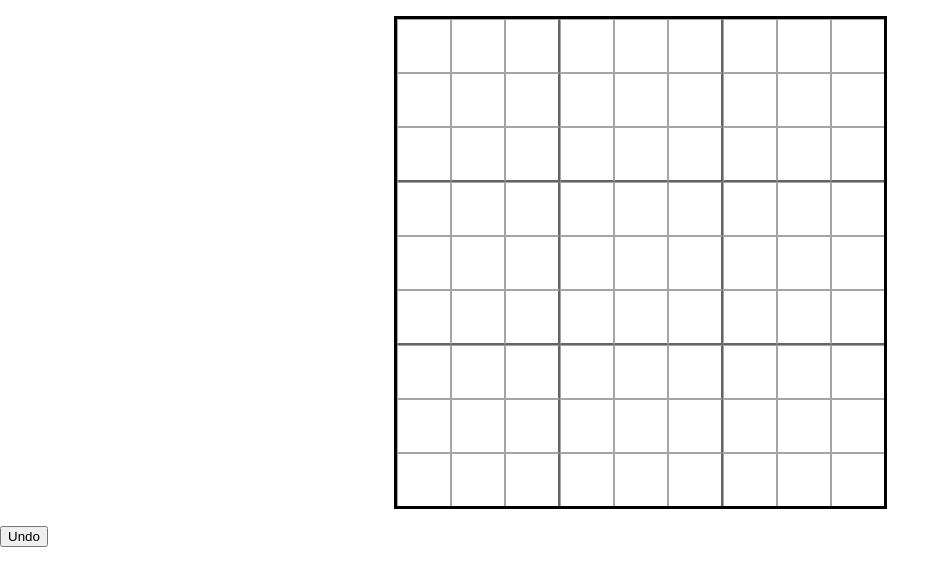
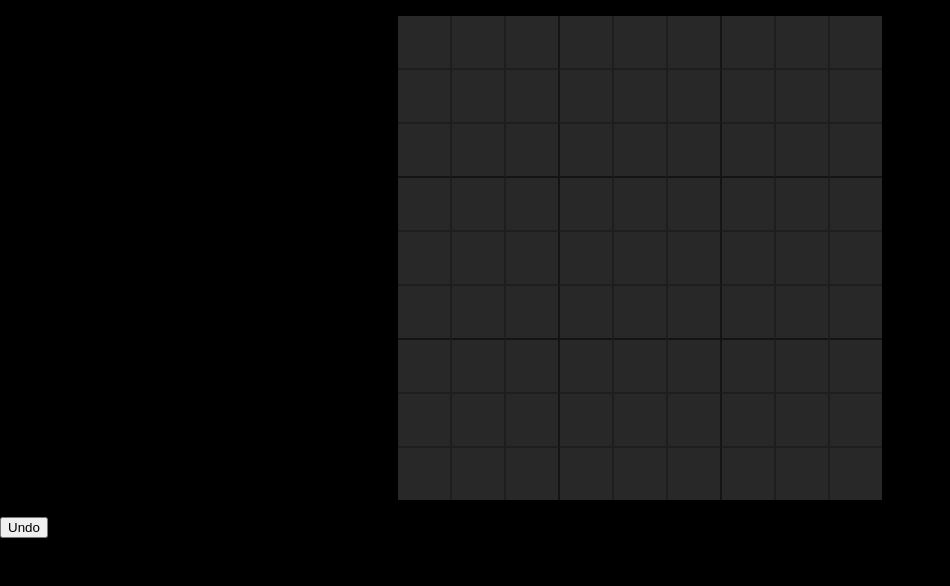
Before and after one commit to masonh22/sudoku, a React (Create React App) app: page / in a window 1280 px wide. Shown: the top 586 px of the page, without its empty margins (0-950 px from the left). Built offline with nearby package versions, Linux system fonts and the light colour scheme.

Commit message:
updated css

```diff
--- a/src/index.css
+++ b/src/index.css
@@ -5,6 +5,7 @@ body {
     sans-serif;
   -webkit-font-smoothing: antialiased;
   -moz-osx-font-smoothing: grayscale;
+  background-color:black;
 }
 
 code {
@@ -16,35 +17,44 @@ td {
   text-align:center;
   vertical-align:center;
   font-size:30px;
-  border: 1px solid rgb(165, 165, 165);
+  border: 1px solid rgb(30, 30, 30);
+  background-color:rgb(40,40,40);
   overflow:hidden;
   width:50px;
   height:50px;
 }
 
 td:hover {
-  background-color:rgb(240,240,240);
+  background-color:rgb(60,60,60);
 }
 
 td.selected {
-  background-color:rgb(220,220,220);
+  background-color:rgb(80,80,80);
 }
 
 table {
   width:450px;
   height:450px;
   border-spacing: 0px;
-  border:3px solid black;
+  /*border:3px solid rgb(20,20,20);*/
   table-layout:fixed;
   margin:1em auto;
 }
 
 td:nth-child(3n) {
-  border-right:2px solid rgb(100, 100, 100);
+  border-right:1px solid rgb(20,20,20);
 }
 
 tr:nth-child(3n) td {
-  border-bottom:2px solid rgb(100, 100, 100);
+  border-bottom:1px solid rgb(20,20,20);
+}
+
+td:nth-child(3n + 1) {
+  border-left:1px solid rgb(20,20,20);
+}
+
+tr:nth-child(3n + 1) td {
+  border-top:1px solid rgb(20,20,20);
 }
 
 td:nth-child(9) {
@@ -54,3 +64,11 @@ td:nth-child(9) {
 tr:nth-child(9) td {
   border-bottom:none;
 }
+
+td:first-child {
+  border-left:none;
+}
+
+tr:first-child td {
+  border-top:none;
+}
```
